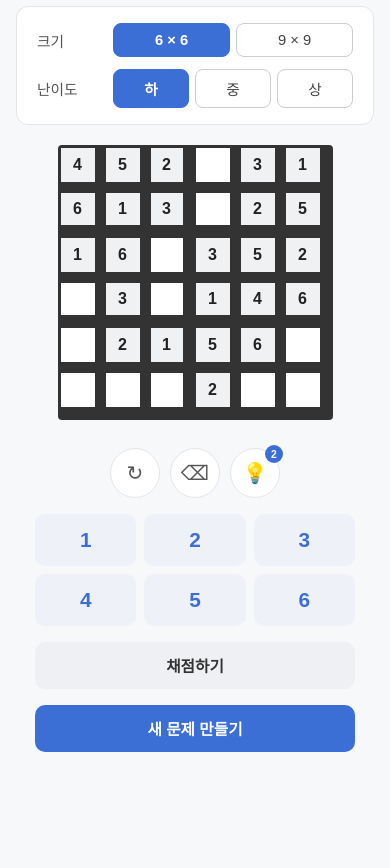
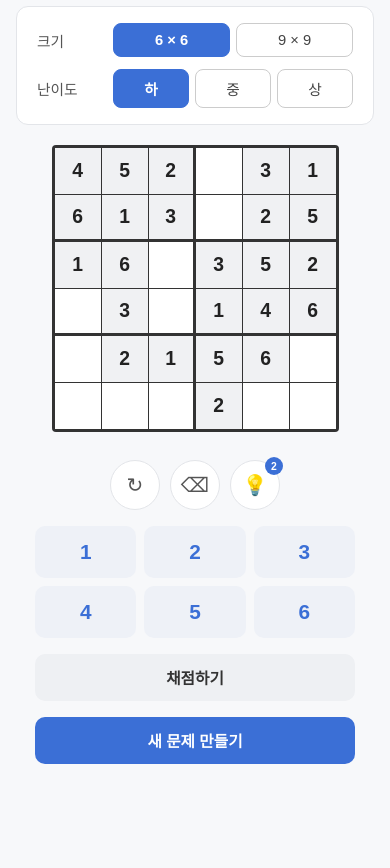
Before and after one commit to angerville/elementary-sudoku, a plain HTML site: page index.html in a window 390 px wide. Shown: the part 75-943 px from the top of the page. Drawn offline with Linux system fonts and the light colour scheme.

Commit message:
Rename title to "스도쿠" and make board responsive for mobile/tablet/desktop
Cell size now scales to viewport width via a CSS variable recalculated
on resize, and the on-screen keypad suppresses the mobile virtual
keyboard so touch devices rely on the custom keypad instead.

Co-Authored-By: Claude Opus 4.8 <noreply@anthropic.com>

```diff
--- a/index.html
+++ b/index.html
@@ -3,7 +3,7 @@
 <head>
 <meta charset="UTF-8">
 <meta name="viewport" content="width=device-width, initial-scale=1.0">
-<title>스도쿠 만들기</title>
+<title>스도쿠</title>
 <style>
   :root {
     --accent: #3b6fd6;
@@ -16,8 +16,10 @@
     --correct: #2e9e5b;
     --peer: #eef2fb;
     --hint: #2e9e5b;
+    --cell-size: 44px;
   }
-  * { box-sizing: border-box; }
+  * { box-sizing: border-box; -webkit-tap-highlight-color: transparent; }
+  html, body { touch-action: manipulation; }
   body {
     margin: 0;
     padding: 24px 16px 60px;
@@ -99,10 +101,10 @@
     background: var(--border-dark);
   }
   .cell {
-    width: 44px;
-    height: 44px;
+    width: var(--cell-size);
+    height: var(--cell-size);
     text-align: center;
-    font-size: 1.2rem;
+    font-size: calc(var(--cell-size) * 0.42);
     border: none;
     outline: none;
     background: #fff;
@@ -222,13 +224,12 @@
   #message.bad { color: var(--wrong); }
 
   @media (max-width: 560px) {
-    .cell { width: 34px; height: 34px; font-size: 1rem; }
     #side-panel { width: 100%; max-width: 320px; }
   }
 </style>
 </head>
 <body>
-  <h1>초등 스도쿠 만들기</h1>
+  <h1>스도쿠</h1>
 
   <div class="panel">
     <div class="control-row">
@@ -381,19 +382,28 @@
     return document.querySelector(`.cell[data-row="${r}"][data-col="${c}"]`);
   }
 
+  function computeCellSize() {
+    const { size } = state;
+    const maxBoardWidth = Math.min(window.innerWidth - 32, 460);
+    const raw = Math.floor(maxBoardWidth / size);
+    const cellSize = Math.max(30, Math.min(46, raw));
+    document.documentElement.style.setProperty('--cell-size', cellSize + 'px');
+  }
+
   function renderBoard() {
     const { size, puzzle } = state;
     const { boxH, boxW } = boxDims(size);
+    computeCellSize();
     const board = document.getElementById('board');
     board.innerHTML = '';
-    board.style.gridTemplateColumns = `repeat(${size}, 44px)`;
-    board.style.gridTemplateRows = `repeat(${size}, 44px)`;
+    board.style.gridTemplateColumns = `repeat(${size}, var(--cell-size))`;
+    board.style.gridTemplateRows = `repeat(${size}, var(--cell-size))`;
 
     for (let r = 0; r < size; r++) {
       for (let c = 0; c < size; c++) {
         const input = document.createElement('input');
         input.className = 'cell';
-        input.setAttribute('inputmode', 'numeric');
+        input.setAttribute('inputmode', 'none');
         input.maxLength = 1;
         input.dataset.row = r;
         input.dataset.col = c;
@@ -607,6 +617,12 @@
   document.getElementById('erase-btn').addEventListener('click', eraseSelected);
   document.getElementById('hint-btn').addEventListener('click', useHint);
 
+  let resizeTimer = null;
+  window.addEventListener('resize', () => {
+    clearTimeout(resizeTimer);
+    resizeTimer = setTimeout(computeCellSize, 100);
+  });
+
   newPuzzle();
 })();
 </script>
```
